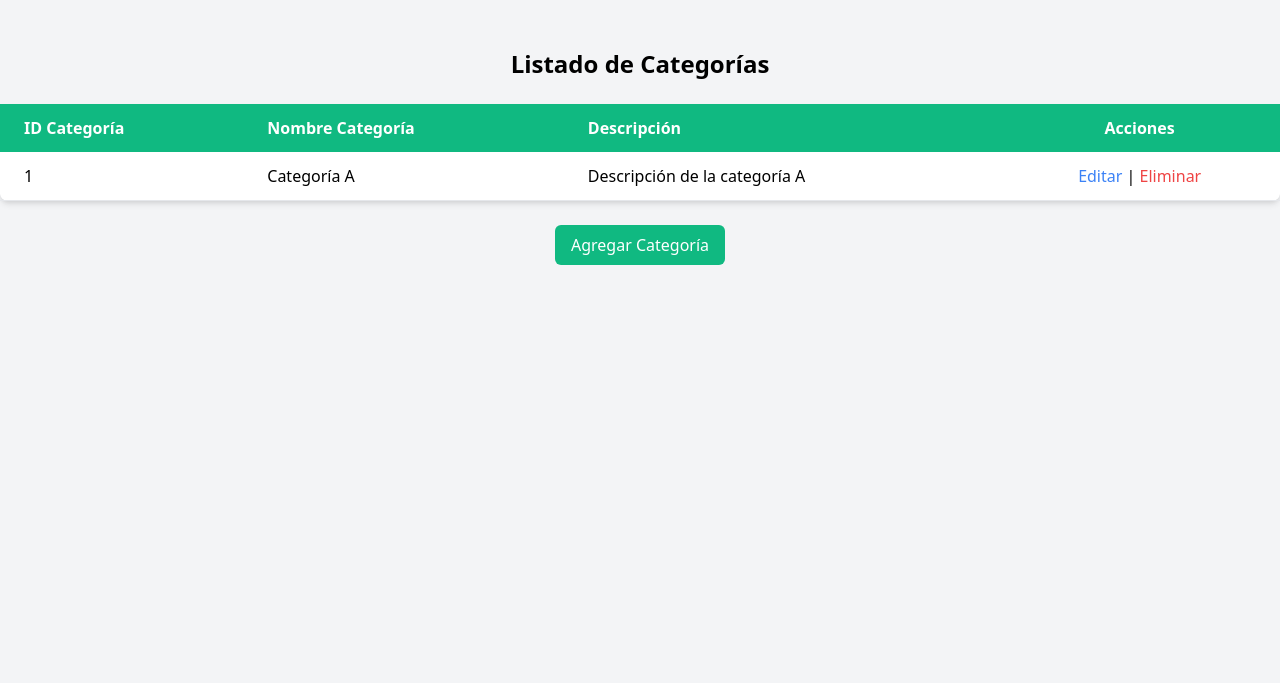
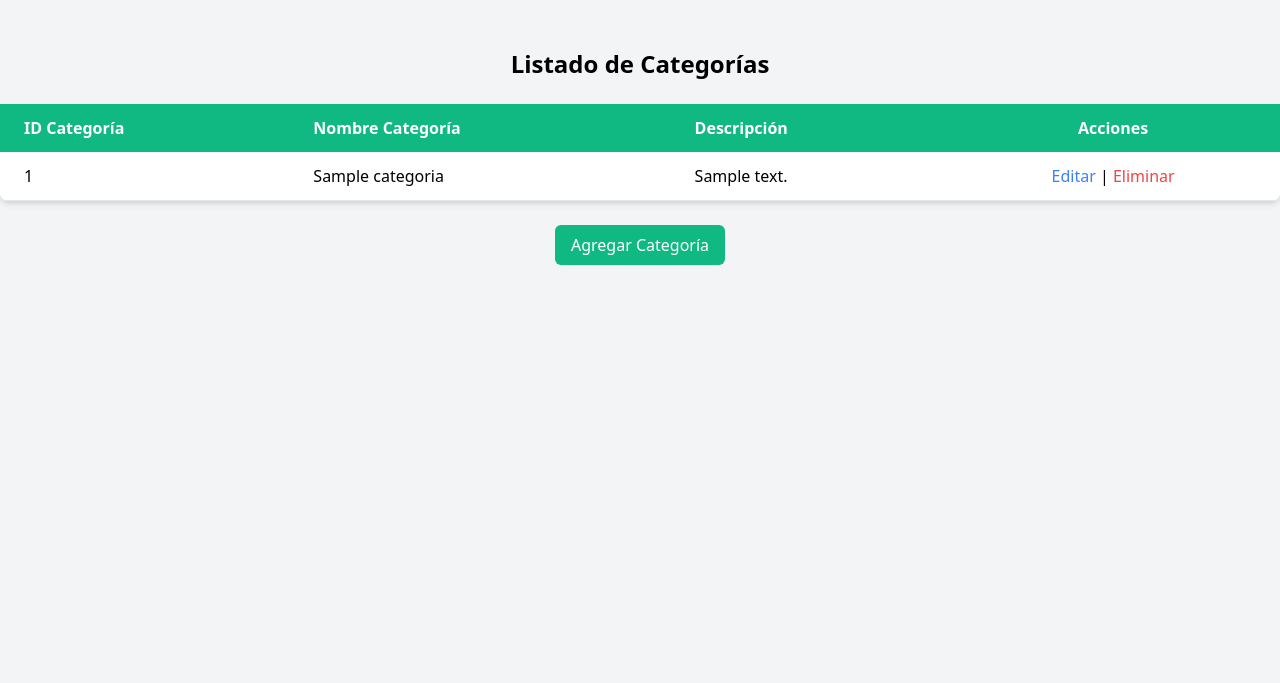
Before and after one commit to TayronGC/Lenguajes_BD_VT, a PHP site: template views/AddCategoria.php in a window 1280 px wide. Shown: the part 60-743 px from the top of the page. Run offline with PHP 8.4, Linux system fonts and the light colour scheme; the template is opened without the code that fills it: most values are stand-ins (such as "Sample title", 1, 10 or a date in 2020).

Commit message:
Crud categoria
Falta el de editar, ya se puede añadir, ver todos e inactivar

```diff
--- a/models/DataBase.php
+++ b/models/DataBase.php
@@ -18,9 +18,9 @@ class Database {
         // Verificar si la conexión fue exitosa
         if (!$this->conn) {
             $e = oci_error();
-            echo "Error de conexión: " . $e['message'];
+            //echo "Error de conexión: " . $e['message'];
         } else {
-            echo "Conexión exitosa a Oracle" . "<br>";
+            //echo "Conexión exitosa a Oracle" . "<br>";
         }
     }
 
--- a/views/AddCategoria.php
+++ b/views/AddCategoria.php
@@ -40,15 +40,23 @@
           </tr>
         </thead>
         <tbody>
-          <tr class="border-b">
-            <td class="py-3 px-6">1</td>
-            <td class="py-3 px-6">Categoría A</td>
-            <td class="py-3 px-6">Descripción de la categoría A</td>
-            <td class="py-3 px-6 text-center">
-              <button class="text-blue-500 hover:underline" onclick="openEditModal()">Editar</button> |
-              <button class="text-red-500 hover:underline" onclick="openDeleteModal()">Eliminar</button>
-            </td>
-          </tr>
+          <?php if (!empty($categorias)) : ?>
+            <?php foreach ($categorias as $categoria): ?>
+            <tr class="border-b">
+              <td class="py-3 px-6"><?= $categoria['ID_CATEGORIA'] ?></td>
+              <td class="py-3 px-6"><?= $categoria['NOMBRE_CATEGORIA'] ?></td>
+              <td class="py-3 px-6"><?= $categoria['DESCRIPCION'] ?></td>
+              <td class="py-3 px-6 text-center">
+                <button class="text-blue-500 hover:underline" onclick="openEditModal()">Editar</button> |
+                <button class="text-red-500 hover:underline" onclick="openDeleteModal(<?= $categoria['ID_CATEGORIA'] ?>, '<?= $categoria['NOMBRE_CATEGORIA'] ?>')">Eliminar</button>
+              </td>
+            </tr>
+            <?php endforeach; ?>
+          <?php else: ?>
+            <tr class="border-b">
+              <td class="py-3 px-6">No se encontraron categorías</td>
+            </tr>
+          <?php endif; ?>
         </tbody>
       </table>
 
@@ -61,14 +69,14 @@
   <div id="addModal" class="fixed inset-0 bg-gray-900 bg-opacity-50 flex justify-center items-center hidden">
     <div class="bg-white rounded-lg w-1/3 p-6">
       <h3 class="text-xl font-semibold mb-4">Agregar Nueva Categoría</h3>
-      <form>
+      <form action="index.php?controller=Categoria&action=insertarCategoria" method="post">
         <div class="mb-4">
           <label for="nombreCategoria" class="block text-sm font-medium text-gray-700">Nombre Categoría</label>
-          <input type="text" id="nombreCategoria" class="mt-1 block w-full p-2 border border-gray-300 rounded-md" required>
+          <input type="text" id="nombreCategoria" name="nombre_categoria" class="mt-1 block w-full p-2 border border-gray-300 rounded-md" required>
         </div>
         <div class="mb-4">
           <label for="descripcionCategoria" class="block text-sm font-medium text-gray-700">Descripción</label>
-          <input type="text" id="descripcionCategoria" class="mt-1 block w-full p-2 border border-gray-300 rounded-md" required>
+          <input type="text" id="descripcionCategoria" name="descripcion" class="mt-1 block w-full p-2 border border-gray-300 rounded-md" required>
         </div>
         <div class="mb-4">
           <label for="estadoCategoria" class="block text-sm font-medium text-gray-700">Estado</label>
@@ -114,12 +122,16 @@
 
   <div id="deleteModal" class="fixed inset-0 bg-gray-900 bg-opacity-50 flex justify-center items-center hidden">
     <div class="bg-white rounded-lg w-1/3 p-6">
+    <form action="index.php?controller=Categoria&action=inactivarCategoria" method="post">
       <h3 class="text-xl font-semibold mb-4">Eliminar Categoría</h3>
       <p class="mb-4">¿Estás seguro de que deseas eliminar esta categoría?</p>
+        <input type="hidden" id="deleteCategoryId" name="id_categoria" value="">
+        <p id="categoryName" class="text-lg font-medium mb-4"></p>
       <div class="flex justify-end space-x-4">
         <button type="button" class="bg-gray-500 text-white px-4 py-2 rounded-md" onclick="closeDeleteModal()">Cancelar</button>
-        <button type="button" class="bg-red-500 text-white px-4 py-2 rounded-md">Eliminar</button>
+        <button type="submit" class="bg-red-500 text-white px-4 py-2 rounded-md">Eliminar</button>
       </div>
+    </form>
     </div>
   </div>
 
@@ -146,8 +158,13 @@
       document.getElementById('editModal').classList.add('hidden');
     }
 
-    function openDeleteModal() {
+    function openDeleteModal(categoryId, categoryName) {
+      document.getElementById('deleteCategoryId').value = categoryId;
+      //console.log('Eliminar ', categoryId);
+      document.getElementById('categoryName').innerText = categoryName;
+
       document.getElementById('deleteModal').classList.remove('hidden');
+
     }
 
     function closeDeleteModal() {
```
Also changed, not shown: controllers/CategoriaController.php (+27 -6 lines), index.php (+35 -35 lines), models/Categoria.php (+58 -1 lines).
